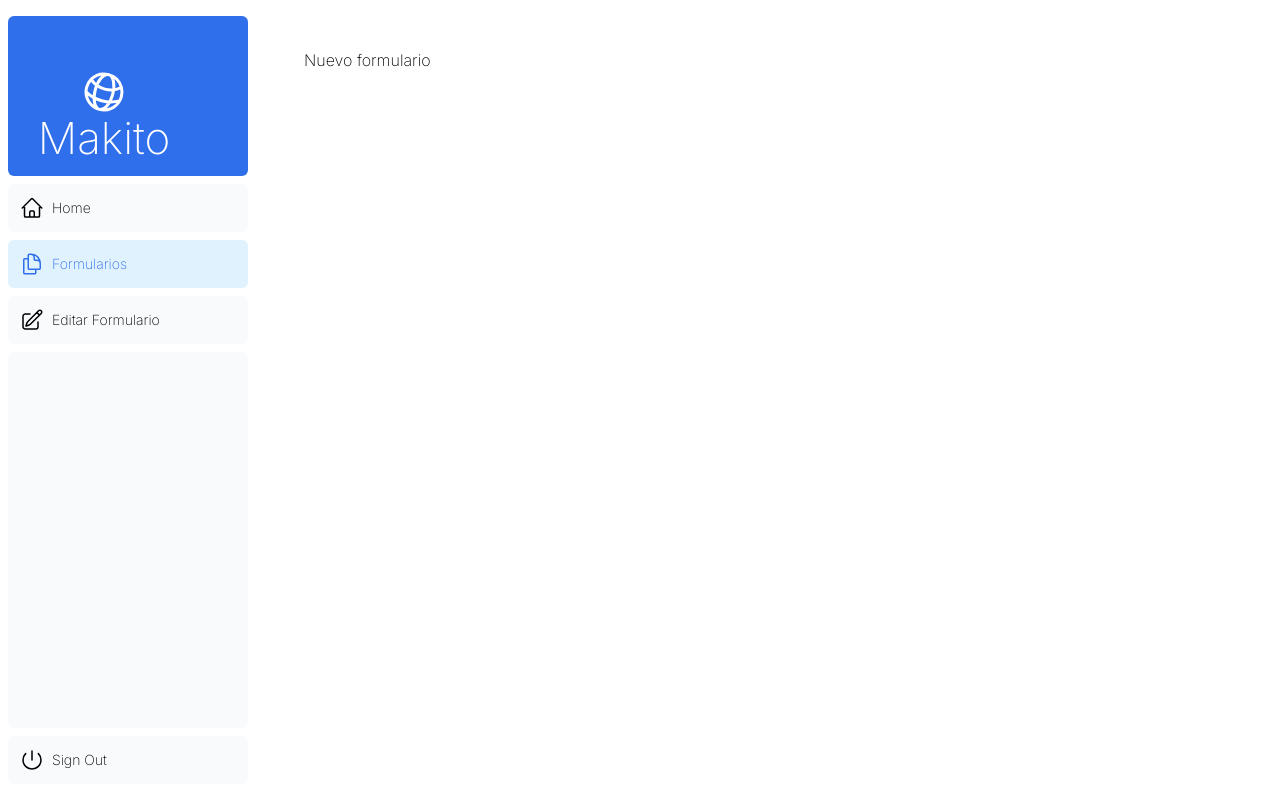
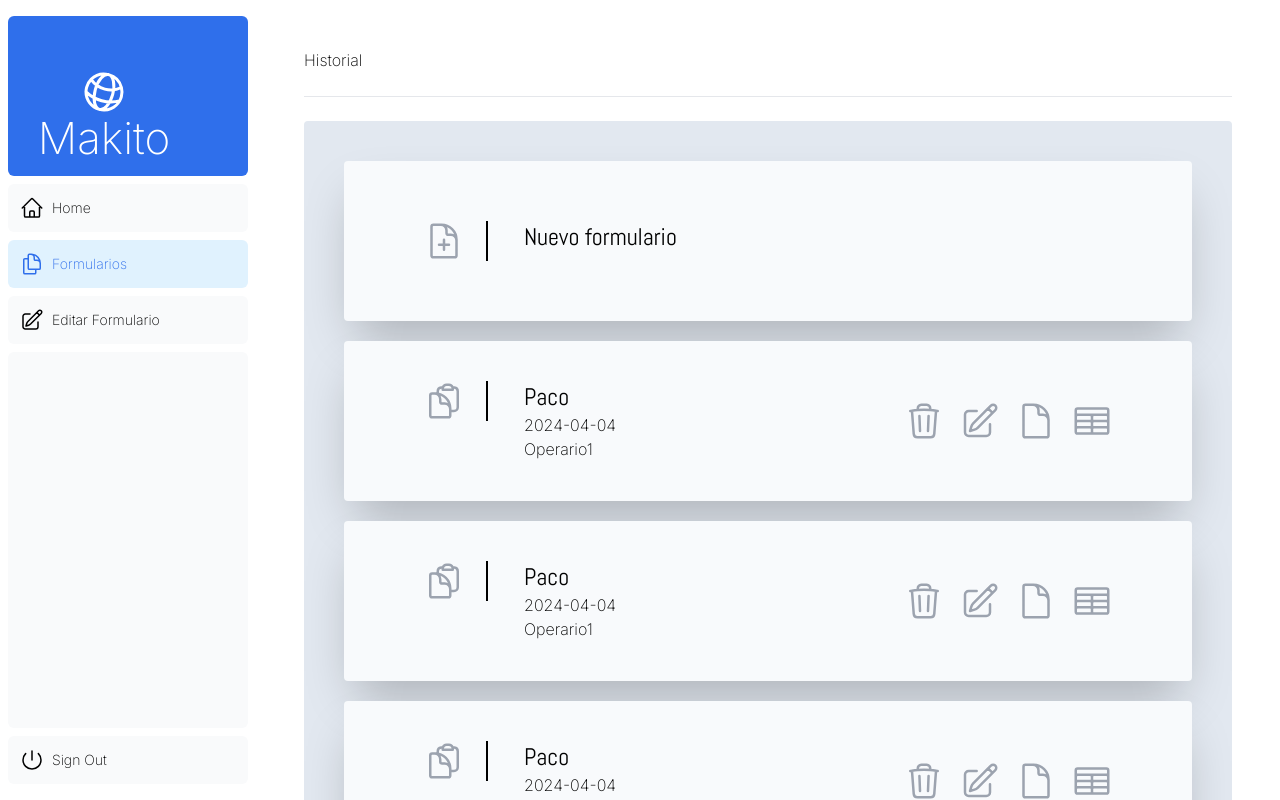
Before and after one commit to V4l3ntino/proyectoFormulario, a Next.js app: page /dashboard/createform in a window 1280 px wide. Built offline with nearby package versions, Linux system fonts and the light colour scheme.

Commit message:
historial de formularios

```diff
--- a/app/dashboard/createform/page.tsx
+++ b/app/dashboard/createform/page.tsx
@@ -1,5 +1,9 @@
+import CreateFormApp from "@/components/createform-app";
+
 const createform = () => {
-    return ( <p>Nuevo formulario</p> );
+    return (
+        <CreateFormApp />
+     );
 }
 
 export default createform;
--- a/components/card.tsx
+++ b/components/card.tsx
@@ -20,7 +20,7 @@ const Card: React.FC<Props> = ({name, description, index}) => {
         onViewportEnter={() => { setStyle(true)}}
         onViewportLeave={() => { setStyle(false)}}
         className={`bg-slate-50 overflow-hidden relative rounded w-full md:w-4/6 h-40 mb-5 flex justify-between items-center px-10 py-5 shadow-2xl transition-transform duration-1000 ease-in-out
-        ${style ? `translate-x-0` : `translate-x-20` }`}
+        ${style ? `translate-x-0` : `translate-x-5` }`}
         onHoverStart={() => {setTipe(true)}}
         onHoverEnd={() => {setTipe(false)}}
         >
@@ -37,7 +37,7 @@ const Card: React.FC<Props> = ({name, description, index}) => {
             initial={{filter: 'blur(50px)'}}
             animate={{filter: 'blur(0px)'}}
             transition={{delay:0.1}}
-            className='w-full bg-black/40 absolute top-0 left-0 h-40 flex justify-center items-center rounded'><CursorArrowRippleIcon className='w-5 h-5 text-white'/></motion.div>
+            className='w-full bg-black/40 absolute top-0 left-0 h-40 flex justify-center items-center rounded'><CursorArrowRippleIcon className='w-7 h-7 text-white'/></motion.div>
             }
         </motion.div>
      );
--- /dev/null
+++ b/components/cardForm.tsx
@@ -0,0 +1,44 @@
+import { motion } from "framer-motion";
+import { useState } from "react";
+import { ClipboardDocumentIcon, TrashIcon, PencilSquareIcon, DocumentIcon,TableCellsIcon } from "@heroicons/react/24/outline";
+import { abel } from '@/app/ui/fonts'
+
+type Props = {
+    creador: string,
+    created_at: string,
+    operario: string
+}
+
+const CardForm:React.FC<Props> = ({creador, created_at, operario}) => {
+    const [style, setStyle] = useState(false)
+    return (
+        <motion.div
+        initial={{opacity:0}}
+        whileInView={{opacity:1}}
+        transition={{duration:0.5}}
+        viewport={{ margin: "-100px", once: false }}
+        onViewportEnter={() => { setStyle(true)}}
+        onViewportLeave={() => { setStyle(false)}}
+        className={`bg-slate-50 overflow-hidden relative rounded w-full h-40 mb-5 flex justify-between items-center px-4 lg:px-20 py-5 shadow-2xl transition-transform duration-1000 ease-in-out
+        ${style ? `translate-x-0` : `translate-x-5` }`}
+        >
+            <div className="flex gap-5 relative">
+                <ClipboardDocumentIcon className="h-10 w-10 text-gray-400 hidden md:flex"/>
+                <span className="h-full w-5 before:border-r-2 before:border-r-black before:border-solid before:absolute before:w-1 before:h-10 hidden md:flex"></span>
+                <div className="flex-col">
+                    <h1 className={`${abel.className} text-2xl`}>{creador}</h1>
+                    <p>{created_at}</p>
+                    <p>{operario}</p>
+                </div>
+            </div>
+            <div className="flex gap-4">
+                <TrashIcon className="h-5 w-5 text-gray-400 md:h-10 md:w-10" />
+                <PencilSquareIcon className="h-5 w-5 text-gray-400 md:h-10 md:w-10"/>
+                <DocumentIcon className="h-5 w-5 text-gray-400 md:h-10 md:w-10" />
+                <TableCellsIcon className="h-5 w-5 text-gray-400 md:h-10 md:w-10" />
+            </div>
+        </motion.div>
+     );
+}
+
+export default CardForm;
--- /dev/null
+++ b/components/createform-app.tsx
@@ -0,0 +1,109 @@
+"use client"
+import { Formulario } from "@/interfaces/interfaces";
+import CardForm from "./cardForm";
+import { motion } from "framer-motion";
+import { useState } from "react";
+import { abel } from "@/app/ui/fonts";
+import { DocumentPlusIcon } from "@heroicons/react/24/outline";
+const CreateFormApp = () => {
+    const json:Formulario[] = [
+        {
+            creador: 'Paco',
+            operario: 'Operario1',
+            created_at: '2024-04-04'
+        },
+        {
+            creador: 'Paco',
+            operario: 'Operario1',
+            created_at: '2024-04-04'
+        },
+        {
+            creador: 'Paco',
+            operario: 'Operario1',
+            created_at: '2024-04-04'
+        },
+        {
+            creador: 'Paco',
+            operario: 'Operario1',
+            created_at: '2024-04-04'
+        },
+        {
+            creador: 'Paco',
+            operario: 'Operario1',
+            created_at: '2024-04-04'
+        },
+        {
+            creador: 'Paco',
+            operario: 'Operario1',
+            created_at: '2024-04-04'
+        },
+        {
+            creador: 'Paco',
+            operario: 'Operario1',
+            created_at: '2024-04-04'
+        },
+        {
+            creador: 'Paco',
+            operario: 'Operario1',
+            created_at: '2024-04-04'
+        },
+        {
+            creador: 'Paco',
+            operario: 'Operario1',
+            created_at: '2024-04-04'
+        },
+        {
+            creador: 'Paco',
+            operario: 'Operario1',
+            created_at: '2024-04-04'
+        },
+        {
+            creador: 'Paco',
+            operario: 'Operario1',
+            created_at: '2024-04-04'
+        },
+        {
+            creador: 'Paco',
+            operario: 'Operario1',
+            created_at: '2024-04-04'
+        },
+    ]
+    const [style, setStyle] = useState(false)
+    return (
+        <main>
+            <h1>Historial</h1>
+            <br />
+            <hr />
+            <br />
+            <section>
+
+                <div className="bg-slate-200 p-2 lg:p-10 rounded flex-col overflow-hidden">
+                    <motion.div
+                    initial={{opacity:0}}
+                    whileInView={{opacity:1}}
+                    transition={{duration:0.5}}
+                    viewport={{ margin: "-100px", once: false }}
+                    onViewportEnter={() => { setStyle(true)}}
+                    onViewportLeave={() => { setStyle(false)}}
+                    className={`bg-slate-50 overflow-hidden relative rounded w-full h-40 mb-5 flex justify-between items-center px-4 lg:px-20 py-5 shadow-2xl transition-transform duration-1000 ease-in-out
+                    ${style ? `translate-x-0` : `translate-x-5` }`}
+                    >
+                        <div className="flex gap-5 relative">
+                            <DocumentPlusIcon className="h-10 w-10 text-gray-400 hidden md:flex"/>
+                            <span className="h-full w-5 before:border-r-2 before:border-r-black before:border-solid before:absolute before:w-1 before:h-10 hidden md:flex"></span>
+                            <div className="flex-col">
+                                <h1 className={`${abel.className} text-2xl`}>Nuevo formulario</h1>
+                            </div>
+                        </div>
+                        <DocumentPlusIcon className="h-10 w-10 text-gray-400  md:hidden"/>
+                    </motion.div>
+                    {(json).map((item, key) => (
+                        <CardForm key={key} creador={item.creador} operario={item.operario} created_at={item.created_at}/>
+                    ))}
+                </div>
+            </section>
+        </main>
+     );
+}
+
+export default CreateFormApp;
--- a/components/dashboard-app.tsx
+++ b/components/dashboard-app.tsx
@@ -1,6 +1,6 @@
 "use client"
 import { useState } from "react"
-import { Person } from "@/interfaces/persona"
+import { Person } from "@/interfaces/interfaces"
 import SearchForm from "./search-form"
 import Wrapper from "./wrapper"
 const DashboardApp = () => {
--- /dev/null
+++ b/interfaces/interfaces.ts
@@ -0,0 +1,10 @@
+export interface Person {
+    name: string;
+    description: string;
+}
+
+export interface Formulario {
+    creador : string,
+    created_at: string,
+    operario: string
+}
--- a/interfaces/persona.ts
+++ /dev/null
@@ -1,4 +0,0 @@
-export interface Person {
-    name: string;
-    description: string;
-}
```
Also changed, not shown: 1 other file (tests, documents, lock files or other folders).
